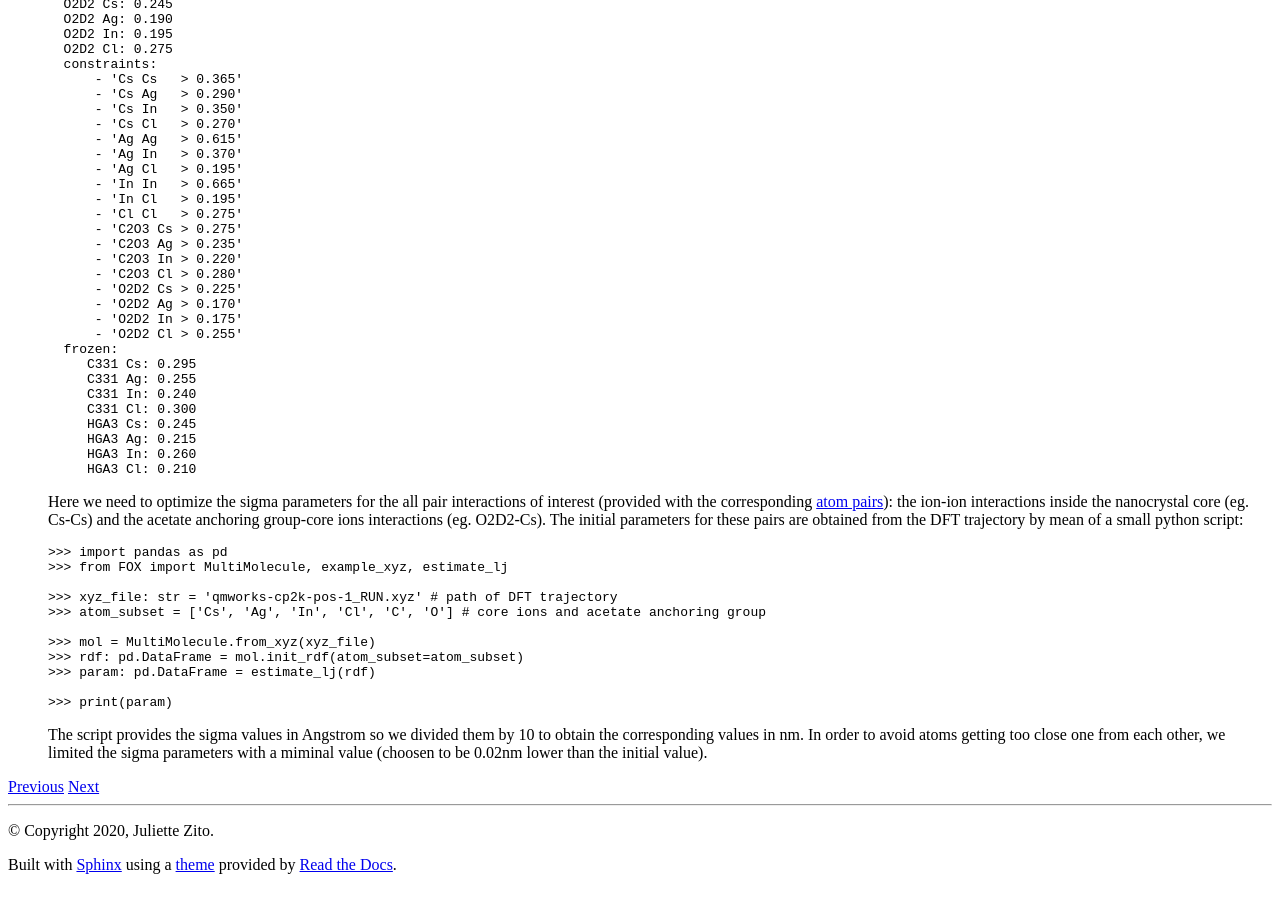
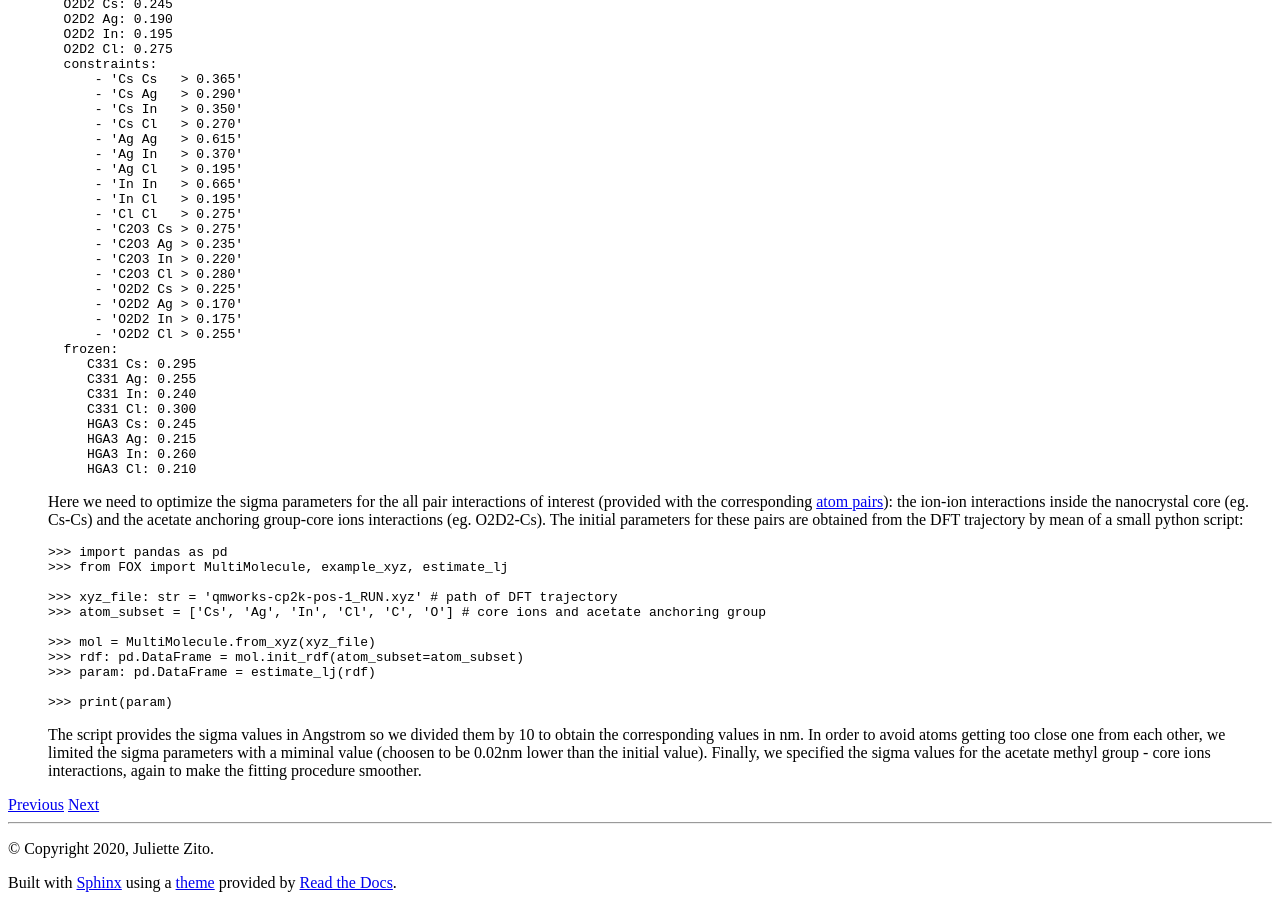
Before and after one commit to nlesc-nano/Tutorials, a Sphinx documentation site: the page built from docs/2_fitting.rst, in a window 1280 px wide and 900 px high, scrolled down 2389 px. Built offline with Sphinx 7.4.7 and the Read the Docs theme 2.0.0, drawn with Linux system fonts in a browser that asks for light colours.

Commit message:
Update 2_fitting.rst

```diff
--- a/docs/2_fitting.rst
+++ b/docs/2_fitting.rst
@@ -194,6 +194,7 @@ Let's move to the :code:`lennard_jones` block.
 
     The script provides the sigma values in Angstrom so we divided them by 10 to obtain the corresponding values in nm.
     In order to avoid atoms getting too close one from each other, we limited the sigma parameters with a miminal value (choosen to be 0.02nm lower than the initial value).
+    Finally, we specified the sigma values for the acetate methyl group - core ions interactions, again to make the fitting procedure smoother.
 
 
 
```
